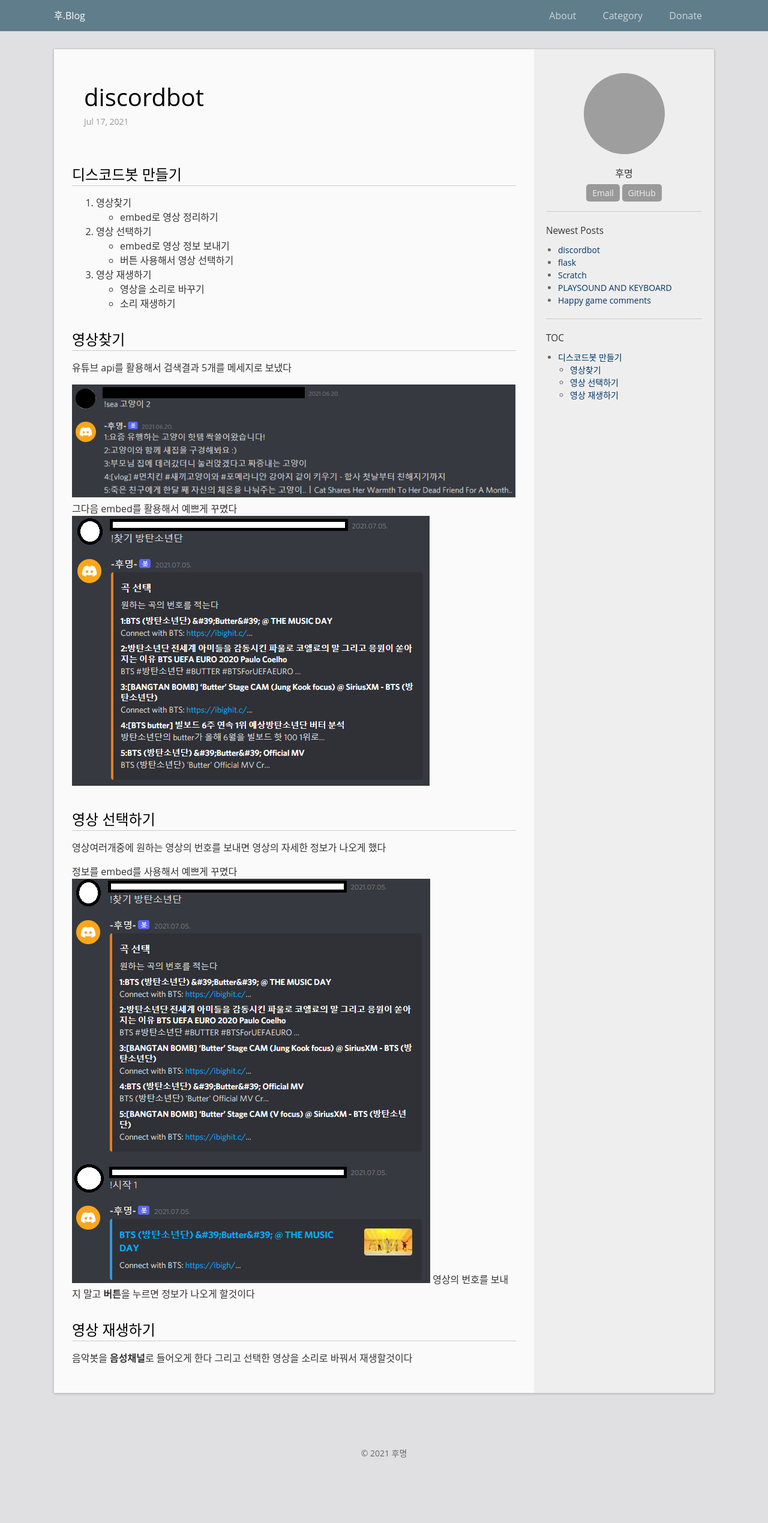
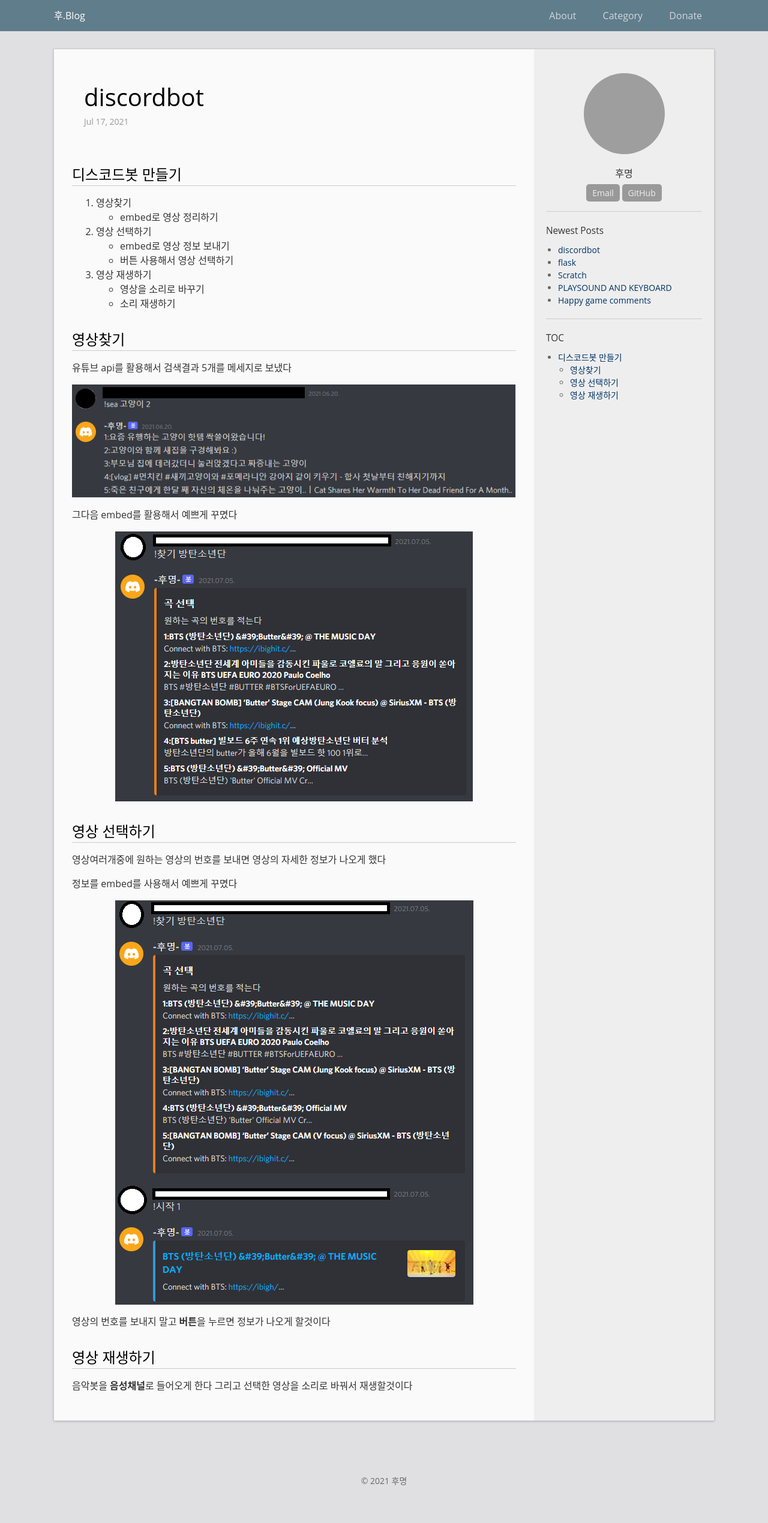
Before and after one commit to gnaud221/gnaud221.github.com, a Jekyll site: the page built from _posts/2020-08-07-discordbot.md, in a window 1280 px wide. Shown: the whole page at 60% size. Built offline with Jekyll 4.4.1, drawn with Linux system fonts in a browser that asks for light colours; before the commit the page ends 2493 px from its top, so only the background shows below that.

Commit message:
Update 2020-08-07-discordbot.md

```diff
--- a/_posts/2020-08-07-discordbot.md
+++ b/_posts/2020-08-07-discordbot.md
@@ -23,16 +23,20 @@
 <h2> 영상찾기 </h2>
 유튜브 api를 활용해서 검색결과 5개를 메세지로 보냈다
 
+![enter image description here](https://gnaud221.github.io/image/asdf.png)
 
-![enter image description here](https://gnaud221.github.io/image/asdf.png)
 그다음 embed를 활용해서 예쁘게 꾸몄다
+
 ![enter image description here](https://gnaud221.github.io/image/embedclose.png)
+
 
 <h2> 영상 선택하기 </h2>
 영상여러개중에 원하는 영상의 번호를 보내면 영상의 자세한 정보가 나오게 했다
 
 정보를 embed를 사용해서 예쁘게 꾸몄다
+
 ![enter image description here](https://gnaud221.github.io/image/embedchose.png)
+
 영상의 번호를 보내지 말고 **버튼**을 누르면 정보가 나오게 할것이다
 <h2> 영상 재생하기 </h2>
 음악봇을 **음성채널**로 들어오게 한다
```
